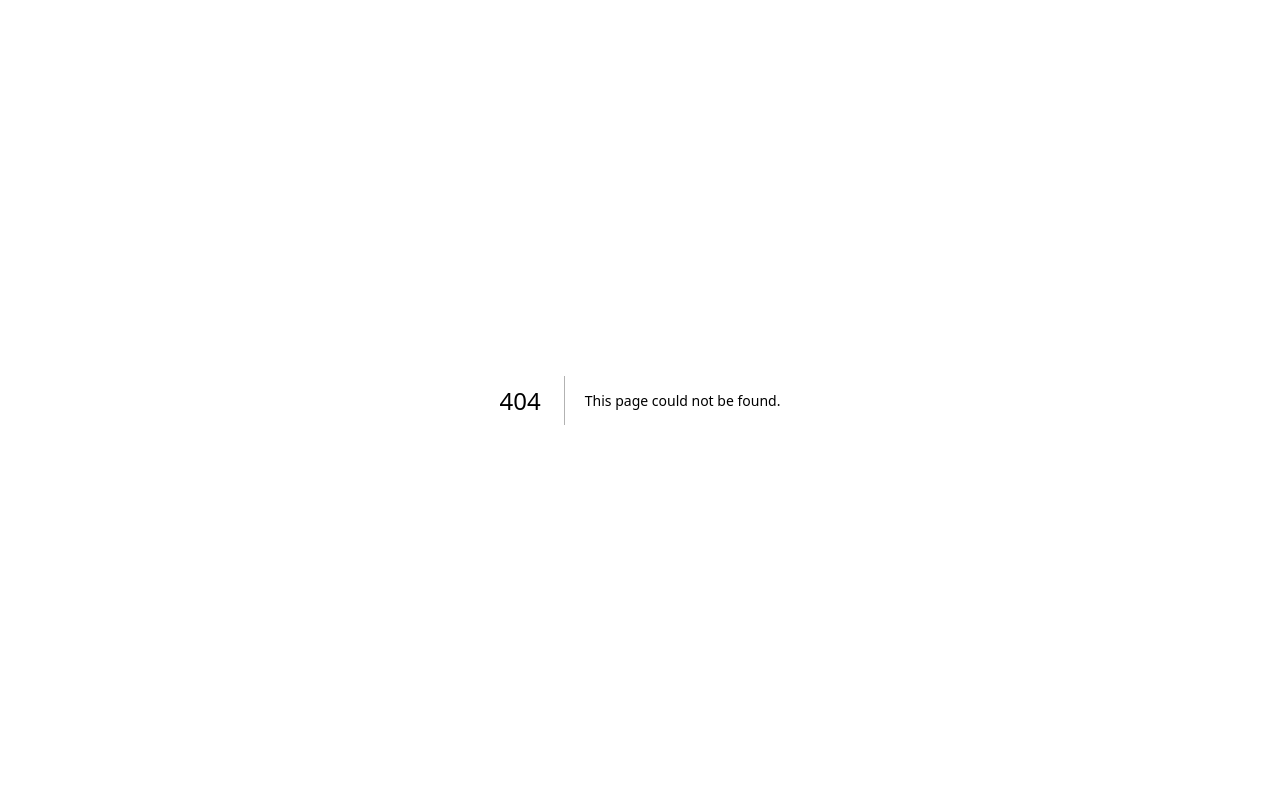
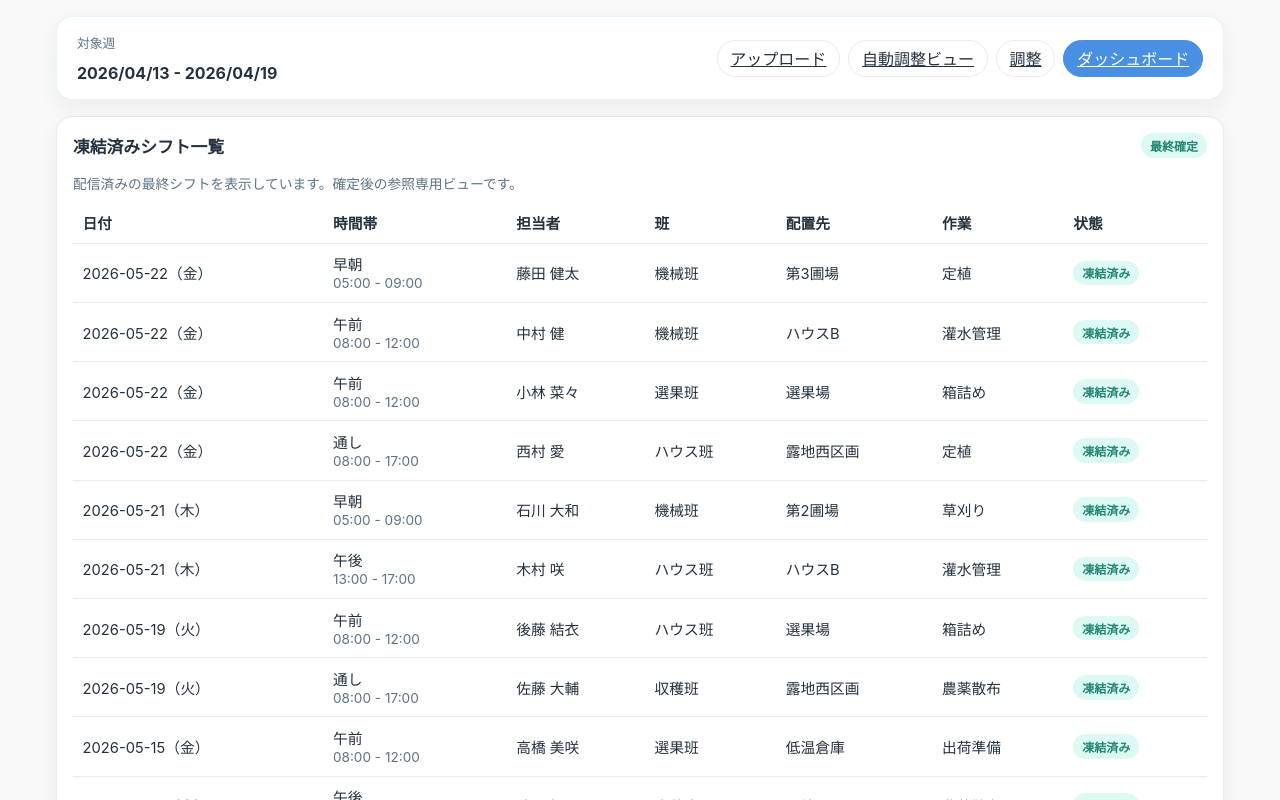
Before and after one commit to ANOSkdy/shift_manager, a Next.js app: page /dashboard in a window 1280 px wide. Before the commit this address had no page. Shown: the top 800 px of the page. Built offline with nearby package versions, Linux system fonts and the light colour scheme.

Commit message:
Add fixshift and dashboard mock flow

```diff
--- /dev/null
+++ b/app/(mock)/dashboard/page.tsx
@@ -0,0 +1,56 @@
+import { SectionCard, StatusTag } from '@/components/mock/ui';
+import { autoShiftRows } from '@/lib/mock/autoview-data';
+
+const finalizedRows = autoShiftRows.map((row) => ({
+  ...row,
+  frozenStatus: '凍結済み' as const
+}));
+
+export default function DashboardPage() {
+  return (
+    <div className="page-stack">
+      <SectionCard title="凍結済みシフト一覧" action={<StatusTag tone="success">最終確定</StatusTag>}>
+        <p className="helper-text">配信済みの最終シフトを表示しています。確定後の参照専用ビューです。</p>
+
+        <div className="table-wrap">
+          <table>
+            <thead>
+              <tr>
+                <th>日付</th>
+                <th>時間帯</th>
+                <th>担当者</th>
+                <th>班</th>
+                <th>配置先</th>
+                <th>作業</th>
+                <th>状態</th>
+              </tr>
+            </thead>
+            <tbody>
+              {finalizedRows.map((row) => (
+                <tr key={row.id}>
+                  <td>
+                    {row.workDate}（{row.weekday}）
+                  </td>
+                  <td>
+                    {row.shiftType}
+                    <br />
+                    <span className="muted">
+                      {row.startTime} - {row.endTime}
+                    </span>
+                  </td>
+                  <td>{row.employeeName}</td>
+                  <td>{row.team}</td>
+                  <td>{row.assignedSite}</td>
+                  <td>{row.taskType}</td>
+                  <td>
+                    <StatusTag tone="success">{row.frozenStatus}</StatusTag>
+                  </td>
+                </tr>
+              ))}
+            </tbody>
+          </table>
+        </div>
+      </SectionCard>
+    </div>
+  );
+}
--- a/components/mock/app-shell.tsx
+++ b/components/mock/app-shell.tsx
@@ -8,7 +8,8 @@ import { targetWeek } from '@/lib/mock/shift-data';
 const flowLinks = [
   { href: '/upload', label: 'アップロード' },
   { href: '/autoview', label: '自動調整ビュー' },
-  { href: '/adjustment', label: '調整' }
+  { href: '/adjustment', label: '調整' },
+  { href: '/dashboard', label: 'ダッシュボード' }
 ] as const;
 
 export function AppShell({ children }: { children: ReactNode }) {
```
Also changed, not shown: app/(mock)/adjustment/page.tsx (+9 -0 lines), app/(mock)/fixshift/page.tsx (added, +27 -0 lines).
